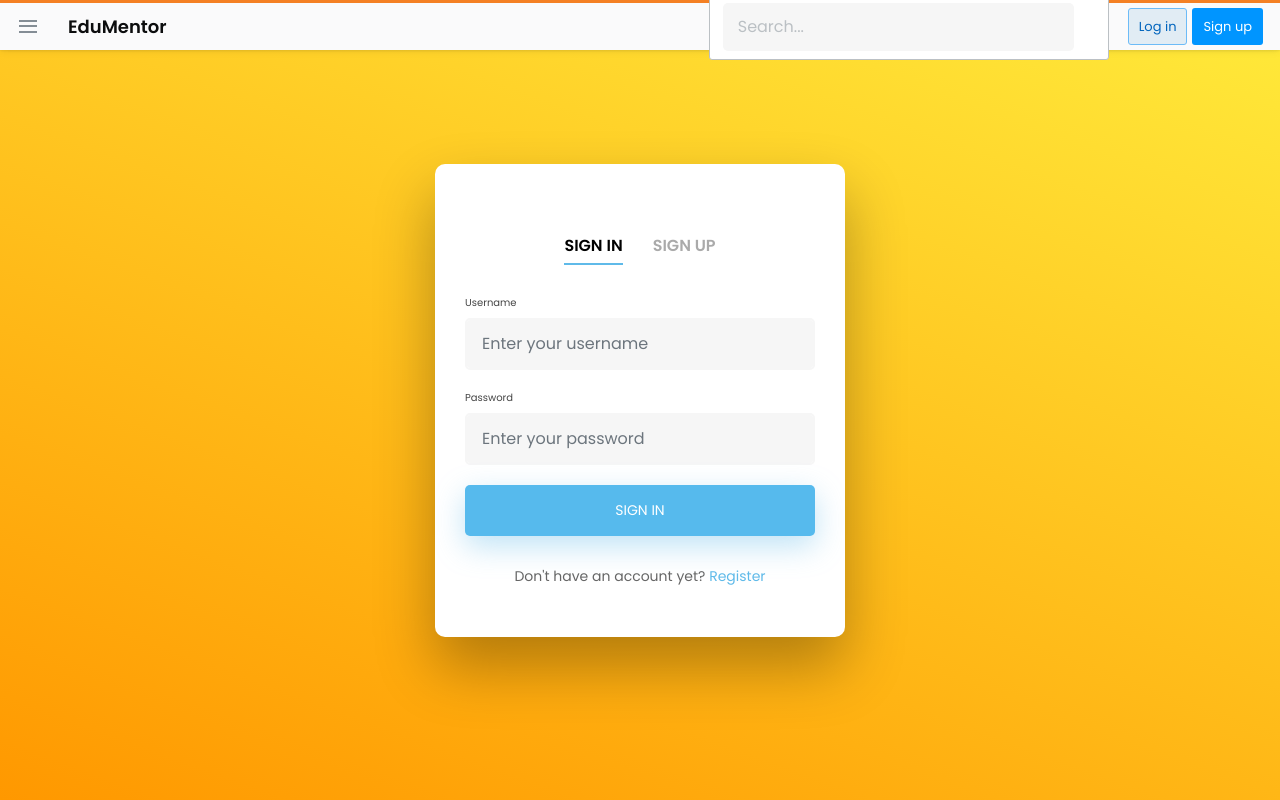
After one commit to jasirkonnola/Mini-Project, a Django app: page /login/ in a window 1280 px wide. The commit adds this page. Run offline with Django 5.2, Linux system fonts and the light colour scheme; some libraries are stand-ins or nearby versions.

Commit message:
Initial commit

```diff
--- /dev/null
+++ b/edumentor/eduUsers/templates/eduUsers/login.html
@@ -0,0 +1,197 @@
+{% extends 'base.html' %}
+{% load crispy_forms_tags %}
+{% block content %}
+<style>
+  @import url('https://fonts.googleapis.com/css2?family=Poppins:wght@400;600&display=swap');
+
+* {
+  box-sizing: border-box;
+  margin: 0;
+  padding: 0;
+}
+
+body {
+  font-family: 'Poppins', sans-serif;
+  background: linear-gradient(200deg, #ffeb3b 0%, #ff9800 100%);
+  min-height: 100vh;
+  display: flex;
+  align-items: center;
+  justify-content: center;
+}
+
+.wrapper {
+  width: 100%;
+  max-width: 450px;
+  padding: 20px;
+}
+
+#formContent {
+  background: #fff;
+  border-radius: 10px;
+  box-shadow: 0 30px 60px rgba(0, 0, 0, 0.3);
+  padding: 40px 30px;
+  text-align: center;
+}
+
+.tab-header {
+  display: flex;
+  justify-content: center;
+  gap: 30px;
+  margin: 30px 0;
+}
+
+.tab {
+  font-size: 16px;
+  font-weight: 600;
+  text-transform: uppercase;
+  color: #aaa;
+  padding-bottom: 5px;
+  border-bottom: 2px solid transparent;
+  transition: all 0.3s ease;
+}
+
+.tab.active {
+  color: #000;
+  border-color: #5fbae9;
+}
+
+.tab:hover {
+  color: #333;
+  border-color: #5fbae9;
+}
+
+h2 {
+  font-size: 18px;
+  font-weight: 600;
+  margin-bottom: 20px;
+  text-transform: uppercase;
+  color: #333;
+}
+
+h2.inactive {
+  color: #aaa;
+}
+
+h2.active {
+  color: #000;
+  border-bottom: 2px solid #5fbae9;
+}
+
+a {
+  color: #5fbae9;
+  text-decoration: none;
+  font-weight: 500;
+}
+
+a:hover {
+  color: #333;
+}
+
+.form-group {
+  margin-bottom: 20px;
+  text-align: left;
+}
+
+label {
+  display: block;
+  margin-bottom: 8px;
+  font-weight: 500;
+  color: #444;
+}
+
+input[type="text"],
+input[type="password"] {
+  width: 100%;
+  padding: 12px 15px;
+  border: 2px solid #f6f6f6;
+  border-radius: 5px;
+  background-color: #f6f6f6;
+  font-size: 16px;
+  transition: all 0.3s ease;
+}
+
+input[type="text"]:focus,
+input[type="password"]:focus {
+  background-color: #fff;
+  border-bottom: 2px solid #5fbae9;
+  outline: none;
+}
+
+input[type="submit"] {
+  background-color: #56baed;
+  color: white;
+  padding: 15px;
+  width: 100%;
+  border: none;
+  border-radius: 5px;
+  font-size: 14px;
+  text-transform: uppercase;
+  box-shadow: 0 10px 30px rgba(95, 186, 233, 0.4);
+  transition: background-color 0.3s ease;
+}
+
+input[type="submit"]:hover {
+  background-color: #39ace7;
+}
+
+#formFooter {
+  margin-top: 30px;
+  font-size: 14px;
+  color: #666;
+}
+
+.fadeIn {
+  animation: fadeIn ease-in 1s forwards;
+  opacity: 0;
+}
+
+.fadeIn.first { animation-delay: 0.4s; }
+.fadeIn.second { animation-delay: 0.6s; }
+.fadeIn.third { animation-delay: 0.8s; }
+.fadeIn.fourth { animation-delay: 1s; }
+
+@keyframes fadeIn {
+  from { opacity: 0; transform: translateY(-20px); }
+  to { opacity: 1; transform: translateY(0); }
+}
+
+</style>
+<div class="wrapper fadeInDown">
+  <div id="formContent">
+    <!-- Tabs Titles -->
+    <div class="tab-header">
+      <a href="#" class="tab active">Sign In</a>
+      <a href="{% url 'register' %}" class="tab inactive">Sign Up</a>
+    </div>
+
+
+    <!-- Icon -->
+    <div class="fadeIn first">
+      <!-- Optional: Add logo or icon here -->
+    </div>
+
+    <!-- Login Form -->
+    <form method="POST" class="fadeInForm">
+      {% csrf_token %}
+      <div class="form-group fadeIn second">
+        <label for="id_username">Username</label>
+        <input type="text" name="username" id="id_username" class="form-control" placeholder="Enter your username" required>
+      </div>
+
+      <div class="form-group fadeIn third">
+        <label for="id_password">Password</label>
+        <input type="password" name="password" id="id_password" class="form-control" placeholder="Enter your password" required>
+      </div>
+
+      <div class="form-group fadeIn fourth">
+        <input type="submit" value="Sign In" class="btn btn-primary w-100">
+      </div>
+    </form>
+
+    <!-- Remind Password -->
+    <div id="formFooter">
+      <p>Don't have an account yet? <a class="underlineHover" href="{% url 'register' %}">Register</a></p>
+    </div>
+  </div>
+</div>
+{% endblock content %}
--- a/edumentor/edumentor/urls.py
+++ b/edumentor/edumentor/urls.py
@@ -1,24 +1,14 @@
-"""
-URL configuration for edumentor project.
-
-The `urlpatterns` list routes URLs to views. For more information please see:
-    https://docs.djangoproject.com/en/5.2/topics/http/urls/
-Examples:
-Function views
-    1. Add an import:  from my_app import views
-    2. Add a URL to urlpatterns:  path('', views.home, name='home')
-Class-based views
-    1. Add an import:  from other_app.views import Home
-    2. Add a URL to urlpatterns:  path('', Home.as_view(), name='home')
-Including another URLconf
-    1. Import the include() function: from django.urls import include, path
-    2. Add a URL to urlpatterns:  path('blog/', include('blog.urls'))
-"""
 from django.contrib import admin
 from django.urls import path, include
+from eduUsers import views as user_view
+from django.contrib.auth.views import LoginView
 
 urlpatterns = [
     path('admin/', admin.site.urls),
-    path('', include('edubase.urls')),
+    path('', include(('edubase.urls', 'edubase'), namespace='edubase')),
 
+
+    path('register/', user_view.register, name='register'),
+    path('login/', LoginView.as_view(template_name='eduUsers/login.html'), name='login'),
+    path('logout/', user_view.logout, name='logout'),
 ]
--- a/edumentor/templates/base.html
+++ b/edumentor/templates/base.html
@@ -7,10 +7,9 @@
     <meta name="viewport" content="width=device-width, user-scalable=no, initial-scale=1.0, maximum-scale=1.0, minimum-scale=1.0">
     <meta http-equiv="X-UA-Compatible" content="ie=edge">
     <title>EduMentor - Where Learn, Share, &amp; Build Careers</title>
-    <link rel="stylesheet" href="" integrity="" crossorigin="anonymous">
+    <link rel="stylesheet" href="https://maxcdn.bootstrapcdn.com/bootstrap/4.0.0/css/bootstrap.min.css" integrity="sha384-Gn5384xqQ1aoWXA+058RXPxPg6fy4IWvTNh0E263XmFcJlSAwiGgFAW/dAiS6JXm" crossorigin="anonymous">
 
     <link rel="stylesheet" href="{% static 'main.css' %}">
-
 </head>
 <body>
 
@@ -39,6 +38,15 @@
                 <div class="nav-icon-text"><span class="nav-bold-text">EduMentor</span></div>
             </a>
         </div>
+        {% comment %}
+        <div class="nav-base-links">
+            <ul>
+                <li><a href="#">About</a></li>
+                <li><a href="#">Products</a></li>
+                <li><a href="#">For Teams</a></li>
+            </ul>
+        </div>
+        {% endcomment %}
         <div class="nav-search">
             <div class="search-container">
                 <form action="" method="GET" class="search-form">
@@ -71,8 +79,13 @@
             <div class="search-btn">
                 <i class="fas fa-search"></i>
             </div>
-                    <a href="" class="btn btn-login">Log in</a>
-                    <a href="" class="btn btn-register">Sign up</a>
+            {% if user.is_authenticated %}
+                    <a href="#" class="btn btn-login">Profile</a>
+                    <a href="{% url 'logout' %}" class="btn btn-register">Logout</a>
+            {% else %}
+                    <a href="{% url 'login' %}" class="btn btn-login">Log in</a>
+                    <a href="{% url 'register' %}" class="btn btn-register">Sign up</a>
+            {% endif %}
         </div>
     </nav>
 </div>
@@ -86,6 +99,9 @@
     {% endif %}
 </div>
 </header>
+
+<!-- Add block content here -->
+<!-- Add enbdblock content here -->
 {% block content %}
 
 {% endblock content %}
```
Also changed, not shown: edumentor/eduUsers/forms.py (added, +11 -0 lines), edumentor/eduUsers/templates/eduUsers/register.html (added, +11 -0 lines), edumentor/eduUsers/views.py (+28 -2 lines), edumentor/edumentor/settings.py (+12 -3 lines), edumentor/templates/home.html (+7 -6 lines).
